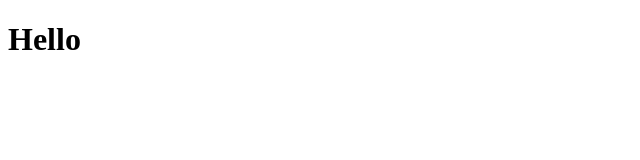
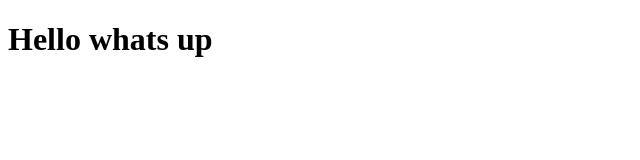
Before and after one commit to 5tea1th/Web_GL, a plain HTML site: page index.html in a window 1280 px wide. Shown: the whole page, without its empty margins (0-640 px from the left). Drawn offline with Linux system fonts and the light colour scheme.

Commit message:
few lines

```diff
--- a/index.html
+++ b/index.html
@@ -7,7 +7,7 @@
 </head>
 <body>
     <h1>
-        Hello
+        Hello whats up
     </h1>
 </body>
 </html>
```
